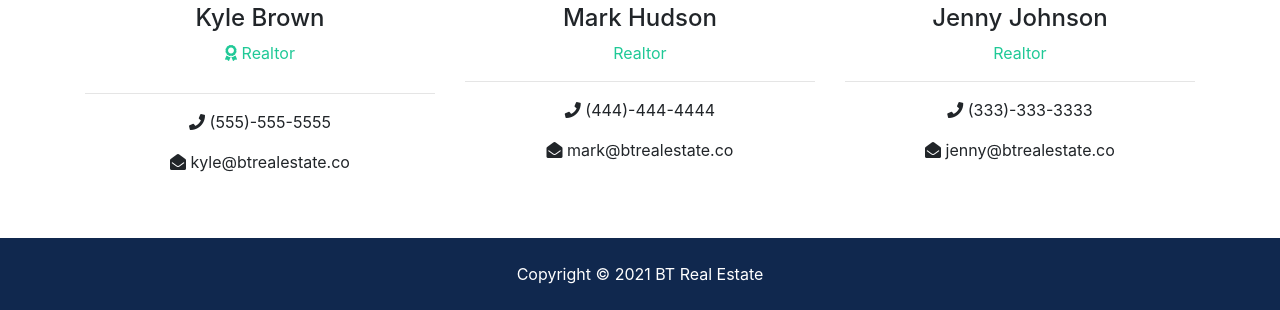
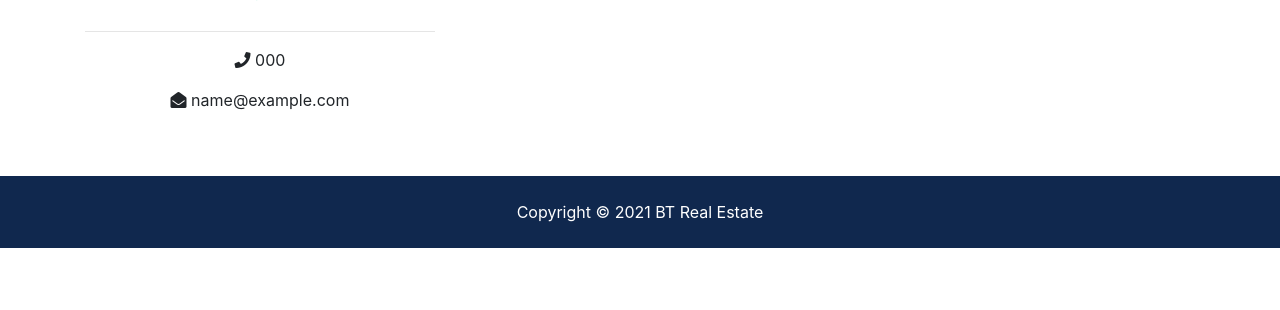
Before and after one commit to viki2711/Django-Real-Estate-Project, a Django app: page /about in a window 1280 px wide. Shown: the part 1511-1821 px from the top of the page. After the commit the page ends 1759 px from the top, so only its background shows below. Run offline with Django 3.2, Linux system fonts and the light colour scheme; tables that the repository leaves empty hold one stand-in row (values such as "Sample post"); grey boxes marked "Sample" are stand-in pictures; some libraries are stand-ins or nearby versions.

Commit message:
Add dynamic about page

```diff
--- a/djproject/pages/views.py
+++ b/djproject/pages/views.py
@@ -1,8 +1,10 @@
 from django.shortcuts import render
 from listings.models import Listing
+from realtors.models import Realtor
 
 
 def index(request):
+    # Get all listings
     listings = Listing.objects.order_by('-list_date').filter(is_published=True)[:3]
 
     context = {
@@ -12,4 +14,14 @@ def index(request):
 
 
 def about(request):
-    return render(request, 'pages/about.html')
+    # Get all realtors
+    realtors = Realtor.objects.order_by('-hire_date')
+
+    # Get MVP
+    mvp_realtors = Realtor.objects.all().filter(is_mvp=True)
+
+    context = {
+        'realtors': realtors,
+        'mvp_realtors': mvp_realtors
+    }
+    return render(request, 'pages/about.html', context)
--- a/djproject/templates/pages/about.html
+++ b/djproject/templates/pages/about.html
@@ -31,16 +31,20 @@
             commodi id libero eveniet harum perferendis laborum molestias quia.</p>
         </div>
         <div class="col-md-4">
+          {% if mvp_realtors %}
+            {% for realtor in mvp_realtors %}
               <div class="card">
-            <img class="card-img-top" src="assets/img/realtors/kyle.jpg" alt="Seller of the month">
+                <img class="card-img-top" src="{{ realtor.photo.url }}" alt="Seller of the month">
                 <div class="card-body">
                   <h5 class="card-title">Seller Of The Month</h5>
-              <h6 class="text-secondary">Kyle Brown</h6>
+                  <h6 class="text-secondary">{{ realtor.name }}</h6>
                   <p class="card-text">Lorem ipsum dolor sit amet consectetur adipisicing elit. Omnis nesciunt amet, illo itaque similique repellat.
                     content.
                   </p>
                 </div>
               </div>
+            {% endfor %}
+          {% endif %}
         </div>
       </div>
     </div>
@@ -59,39 +63,25 @@
     <div class="container">
       <h2 class="text-center">Our Team</h2>
       <div class="row text-center">
+        {% if realtors %}
+          {% for realtor in realtors %}
             <div class="col-md-4">
-          <img src="assets/img/realtors/kyle.jpg" alt="" class="rounded-circle mb-3">
-          <h4>Kyle Brown</h4>
+              <img src="{{ realtor.photo.url }}" alt="" class="rounded-circle mb-3" style="width:200px;height:200px;">
+              <h4>{{ realtor.name }}</h4>
               <p class="text-success">
-            <i class="fas fa-award text-success mb-3"></i> Realtor</p>
+                <i class="fas fa-award text-success mb-3"></i> {{ realtor.description }}</p>
               <hr>
               <p>
-            <i class="fas fa-phone"></i> (555)-555-5555</p>
+                <i class="fas fa-phone"></i> {{ realtor.phone }}</p>
               <p>
-            <i class="fas fa-envelope-open"></i> kyle@btrealestate.co</p>
+                <i class="fas fa-envelope-open"></i> {{ realtor.email }}</p>
             </div>
-
-        <div class="col-md-4">
-          <img src="assets/img/realtors/mark.jpg" alt="" class="rounded-circle mb-3">
-          <h4>Mark Hudson</h4>
-          <p class="text-success">Realtor</p>
-          <hr>
-          <p>
-            <i class="fas fa-phone"></i> (444)-444-4444</p>
-          <p>
-            <i class="fas fa-envelope-open"></i> mark@btrealestate.co</p>
+          {% endfor %}
+        {% else %}
+          <div>
+            <p>No Realtors Available</p>
           </div>
-
-        <div class="col-md-4">
-          <img src="assets/img/realtors/jenny.jpg" alt="" class="rounded-circle mb-3">
-          <h4>Jenny Johnson</h4>
-          <p class="text-success">Realtor</p>
-          <hr>
-          <p>
-            <i class="fas fa-phone"></i> (333)-333-3333</p>
-          <p>
-            <i class="fas fa-envelope-open"></i> jenny@btrealestate.co</p>
-        </div>
+        {% endif %}
       </div>
     </div>
   </section>
--- a/djproject/templates/pages/index.html
+++ b/djproject/templates/pages/index.html
@@ -137,7 +137,7 @@
             <!-- Listing -->
             <div class="col-md-6 col-lg-4 mb-4">
               <div class="card listing-preview">
-                <img class="card-img-top" src="{{ listing.photo_main.url }}" alt="">
+                <img class="card-img-top" src="{{ listing.photo_main.url }}" alt="" style="width:348px;height:200px;">
                 <div class="card-img-overlay">
                   <h2>
                     <span class="badge badge-secondary text-white">${{ listing.price | intcomma }}</span>
```
Also changed, not shown: djproject/media/photos/2021/08/18/Jenny.jpg (added), djproject/media/photos/2021/08/18/Mark.jpg (added), djproject/media/photos/2021/08/18/kyle.jpg (added), djproject/media/photos/2021/08/18/kyle_2YKYnwt.jpg (added). Lines whose indentation alone changed are shown as unchanged.
